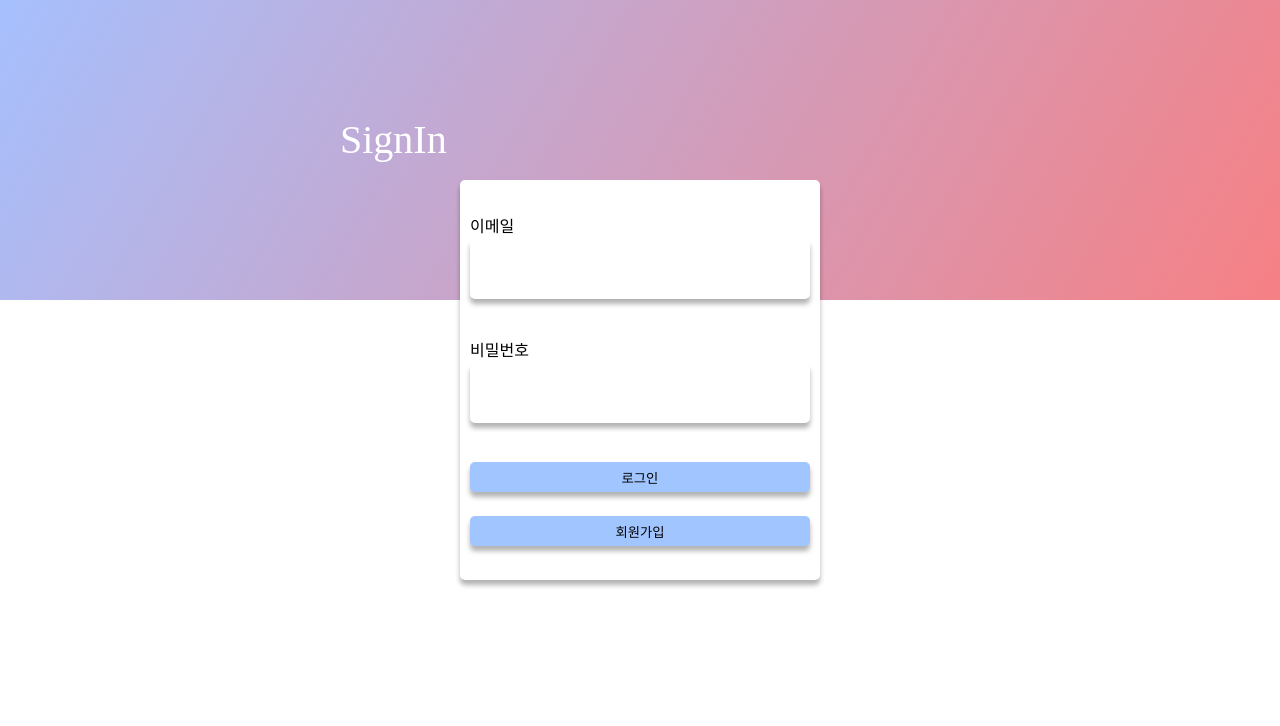
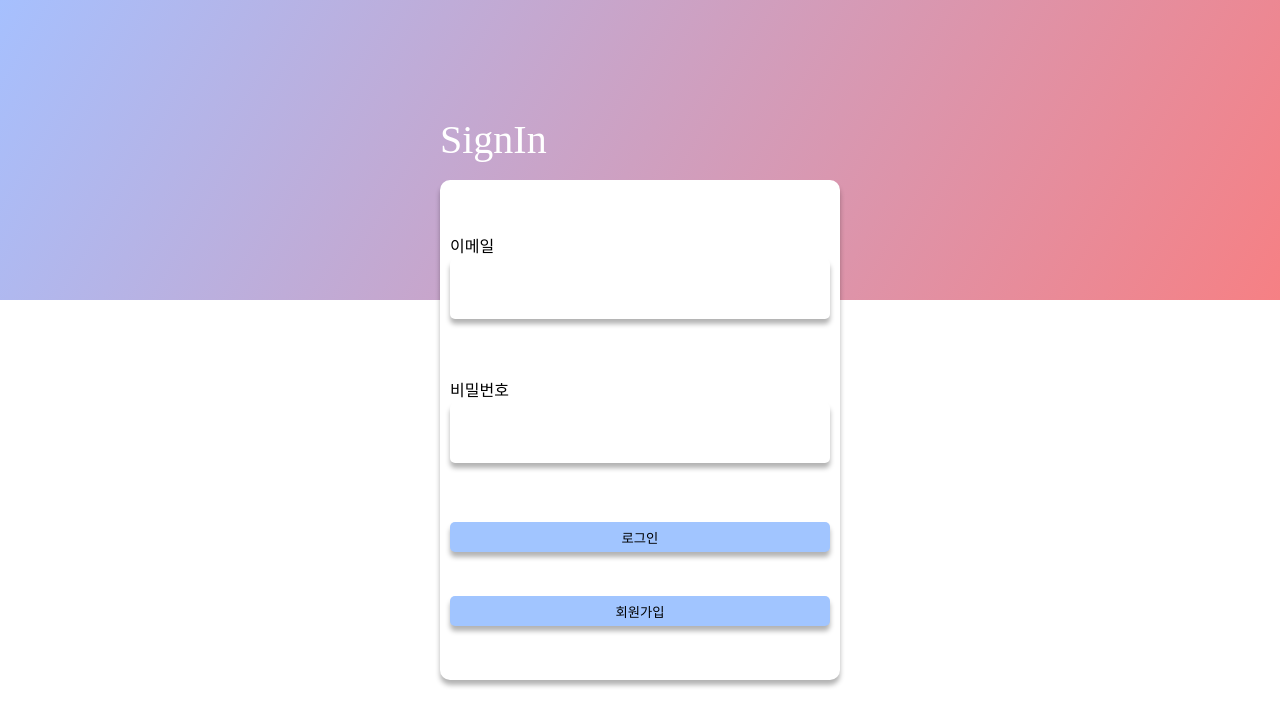
Before and after one commit to MildColor/TodoList-Refactoring, a React (Create React App) app: page /auth/signin in a window 1280 px wide. Shown: the top 726 px of the page. Built offline with nearby package versions, Linux system fonts and the light colour scheme; a web font is replaced by a local one.

Commit message:
Update main에서 tododetail이 보이게 하기 위해 수정

```diff
--- a/src/components/Main/TodoLine.tsx
+++ b/src/components/Main/TodoLine.tsx
@@ -46,7 +46,7 @@ function TodoLine({ todo }: { todo: Todo }) {
       {!isEdit ? (
         <>
           <Link to={PAGE_PATH.TODO_DETAIL(id)}>
-            <StSpan width="120px">{todo.title}</StSpan>
+            <StSpan width="100px">{todo.title}</StSpan>
             <StSpan width="350px">{todo.content}</StSpan>
           </Link>
 
@@ -71,7 +71,7 @@ function TodoLine({ todo }: { todo: Todo }) {
               name="title"
               value={title}
               onChange={onChange}
-              width="120px"
+              width="100px"
               height="30px"
             />
             <Input
@@ -111,7 +111,7 @@ const StTodoLi = styled.li`
   justify-content: space-between;
   width: 100%;
   height: 40px;
-  padding: 0 20px;
+  padding: 0 10px;
 `;
 
 const Form = styled.form`
--- a/src/components/Main/TodoList.tsx
+++ b/src/components/Main/TodoList.tsx
@@ -29,15 +29,12 @@ const TodoListUl = styled.ul<{ justifyContent?: string }>`
   ${flexColumn};
   align-items: center;
   justify-content: ${(props) => props.justifyContent || "flex-start"};
-  margin: 0 auto;
-  width: 100%;
+  width: 50%;
   height: 590px;
   text-align: center;
-
   overflow-y: auto;
   background-color: white;
   border-radius: 5px;
-  box-shadow: 0px 5px 5px rgba(0, 0, 0, 0.3);
 
   ::-webkit-scrollbar {
     width: 8px;
--- a/src/components/SignIn/LoginForm.tsx
+++ b/src/components/SignIn/LoginForm.tsx
@@ -78,10 +78,7 @@ export default LoginForm;
 const Form = styled.form`
   ${flexColumn};
   justify-content: space-evenly;
-  width: 60%;
-  height: 400px;
-  background-color: white;
-  border-radius: 5px;
+  width: 100%;
+  height: 100%;
   padding: 10px;
-  box-shadow: 0px 5px 5px rgba(0, 0, 0, 0.3);
 `;
--- a/src/components/SignUp/SignUpForm.tsx
+++ b/src/components/SignUp/SignUpForm.tsx
@@ -97,10 +97,8 @@ export default SignUpForm;
 const Form = styled.form`
   ${flexColumn};
   justify-content: space-evenly;
-  width: 60%;
-  height: 400px;
-  background-color: white;
+  width: 100%;
+  height: 100%;
   border-radius: 5px;
   padding: 10px;
-  box-shadow: 0px 5px 5px rgba(0, 0, 0, 0.3);
 `;
--- a/src/components/common/Board/Board.styles.ts
+++ b/src/components/common/Board/Board.styles.ts
@@ -7,20 +7,35 @@ export const BoardFrame = styled.div<BoardProps>`
   width: ${(props) => props.width};
   height: ${(props) => props.height};
   border-radius: 5px;
-  /* box-shadow: 0px 5px 5px rgba(0, 0, 0, 0.3); */
 `;
 export const BoardHeader = styled.div<BoardProps>`
   ${({ direction }) => (direction === "column" ? flexColumn : flexRow)};
-  display: flex;
   align-items: center;
   justify-content: space-evenly;
   width: ${(props) => props.width};
   height: ${(props) => props.height};
+  margin: 0 auto;
 `;
 
 export const BoardBody = styled.div<BoardProps>`
-  ${flexColumn};
+  ${({ direction }) => (direction === "column" ? flexColumn : flexRow)};
+
+  // switch 문 사용시 ts 오류
+  /* ${({ direction }) => {
+    switch (direction) {
+      case "column":
+        return flexColumn;
+      case "row":
+        return flexRow;
+      default:
+        return flexColumn;
+    }
+  }}; */
   align-items: center;
   width: ${(props) => props.width};
   height: ${(props) => props.height};
+  margin: 0 auto;
+  box-shadow: 0px 5px 5px rgba(0, 0, 0, 0.3);
+  background-color: white;
+  border-radius: 10px;
 `;
--- a/src/components/common/Board/Board.tsx
+++ b/src/components/common/Board/Board.tsx
@@ -4,7 +4,7 @@ import * as Style from "./Board.styles";
 export interface BoardProps {
   width?: string;
   height?: string;
-  direction?: string;
+  direction?: "column" | "row" | undefined;
   children?: React.ReactNode;
 }
 
@@ -43,11 +43,17 @@ export function BoardHeader({
 export function BoardBody({
   width = "100%",
   height = "620px",
+  direction = "column",
   children,
   ...props
 }: BoardProps) {
   return (
-    <Style.BoardBody width={width} height={height} {...props}>
+    <Style.BoardBody
+      width={width}
+      height={height}
+      direction={direction}
+      {...props}
+    >
       {children}
     </Style.BoardBody>
   );
--- a/src/components/common/Layout/Layout.style.ts
+++ b/src/components/common/Layout/Layout.style.ts
@@ -16,6 +16,6 @@ export const Banner = styled.div`
 export const Section = styled.section`
   display: flex;
   position: absolute;
-  width: 600px;
+  width: 1080px;
   top: 100px;
 `;
--- a/src/pages/Home.tsx
+++ b/src/pages/Home.tsx
@@ -1,3 +1,4 @@
+import React, { Suspense } from "react";
 import Header from "../components/common/Header/Header";
 import TodoForm from "../components/Main/TodoForm";
 import TodoList from "../components/Main/TodoList";
@@ -6,6 +7,8 @@ import {
   BoardFrame,
   BoardHeader,
 } from "../components/common/Board/Board";
+import { Outlet } from "react-router";
+import styled from "styled-components";
 
 function Home() {
   return (
@@ -14,11 +17,21 @@ function Home() {
         <Header title="TODO" />
         <TodoForm />
       </BoardHeader>
-      <BoardBody height="600px">
+      <BoardBody height="600px" direction="row">
         <TodoList />
+        <VerticalLine />
+        <Suspense fallback={<div>Loading....</div>}>
+          <Outlet />
+        </Suspense>
       </BoardBody>
     </BoardFrame>
   );
 }
 
 export default Home;
+
+const VerticalLine = styled.div`
+  width: 3px;
+  height: 100%;
+  background-image: ${({ theme }) => theme.gradients.RainyAshville};
+`;
--- a/src/pages/SignIn.tsx
+++ b/src/pages/SignIn.tsx
@@ -10,10 +10,10 @@ import Header from "../components/common/Header/Header";
 function SignIn() {
   return (
     <BoardFrame>
-      <BoardHeader>
+      <BoardHeader width="400px">
         <Header title="SignIn" />
       </BoardHeader>
-      <BoardBody>
+      <BoardBody width="400px" height="500px">
         <LoginForm />
       </BoardBody>
     </BoardFrame>
--- a/src/pages/SignUp.tsx
+++ b/src/pages/SignUp.tsx
@@ -9,10 +9,10 @@ import {
 function SignUp() {
   return (
     <BoardFrame>
-      <BoardHeader>
+      <BoardHeader width="400px">
         <Header title="SignUp" />
       </BoardHeader>
-      <BoardBody>
+      <BoardBody width="400px" height="500px">
         <SignUpForm />
       </BoardBody>
     </BoardFrame>
--- a/src/pages/TodoDetail.tsx
+++ b/src/pages/TodoDetail.tsx
@@ -1,33 +1,19 @@
+import React from "react";
 import { useNavigate, useParams } from "react-router-dom";
 import styled from "styled-components";
-import Header from "../components/common/Header/Header";
 import { useGetTodoById } from "../hooks/queries/todo/useGetTodoById";
-import {
-  BoardBody,
-  BoardFrame,
-  BoardHeader,
-} from "../components/common/Board/Board";
-import Button from "../components/common/Button/Button";
-import { FontAwesomeIcon } from "@fortawesome/react-fontawesome";
-import { faLongArrowLeft } from "@fortawesome/free-solid-svg-icons";
 import { flexColumn } from "../styles/mixins";
 
 function TodoDetail() {
-  const navigate = useNavigate();
   const { id } = useParams();
 
   const { data: getTodoByIdData } = useGetTodoById(id);
   const { title, content, createdAt, updatedAt } = getTodoByIdData;
 
   return (
-    <BoardFrame height="720px">
-      <BoardHeader>
-        <Header title="Detail" />
-      </BoardHeader>
-      <BoardBody height="640px">
     <DetailContainer>
-          <h1>Title: {title}</h1>
-          <p>Content: {content}</p>
+      <h1>{title}</h1>
+      <p>{content}</p>
       <p>
         createdAt:
         {createdAt.slice(0, 10) + " " + createdAt.slice(11, 19)}
@@ -37,11 +23,6 @@ function TodoDetail() {
         {updatedAt.slice(0, 10) + " " + updatedAt.slice(11, 19)}
       </p>
     </DetailContainer>
-        <Button onClick={() => navigate(-1)}>
-          <FontAwesomeIcon icon={faLongArrowLeft} />
-        </Button>
-      </BoardBody>
-    </BoardFrame>
   );
 }
 
@@ -49,18 +30,17 @@ export default TodoDetail;
 
 const DetailContainer = styled.div`
   ${flexColumn}
-  justify-content: space-between;
-  width: 100%;
-  height: 300px;
-  padding: 50px;
-  border-radius: 5px;
-  margin: 30px 0;
-  background-color: white;
-  box-shadow: 0px 5px 5px rgba(0, 0, 0, 0.3);
+  width: 540px;
+  height: 100%;
+  padding: 15px;
 
   h1 {
     font-size: 20px;
     font-weight: bold;
+    margin-bottom: 20px;
+  }
+  p {
+    margin-bottom: 20px;
   }
 
   * {
--- a/src/shared/Router.js
+++ b/src/shared/Router.js
@@ -24,11 +24,12 @@ function Router() {
               <Route path={PAGE_PATH.SIGN_UP} element={<SignUp />} />
             </Route>
             <Route element={<AuthenticateRoute isAuthenticated={true} />}>
-              <Route path={PAGE_PATH.HOME} element={<Home />} />
-              <Route
-                path={PAGE_PATH.TODO_DETAIL(":id")}
-                element={<TodoDetail />}
-              />
+              <Route path={PAGE_PATH.HOME} element={<Home />}>
+                <Route
+                  path={PAGE_PATH.TODO_DETAIL(":id")}
+                  element={<TodoDetail />}
+                />
+              </Route>
             </Route>
           </Routes>
         </Suspense>
```
Lines whose indentation alone changed are shown as unchanged.
